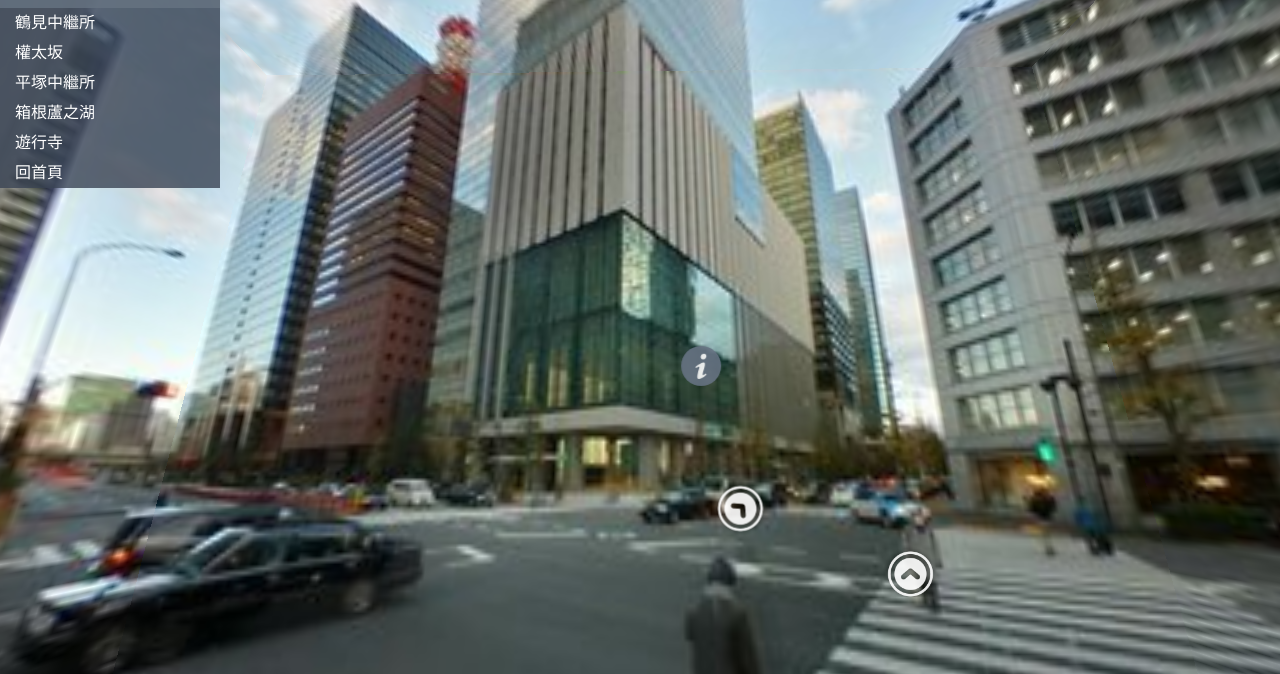
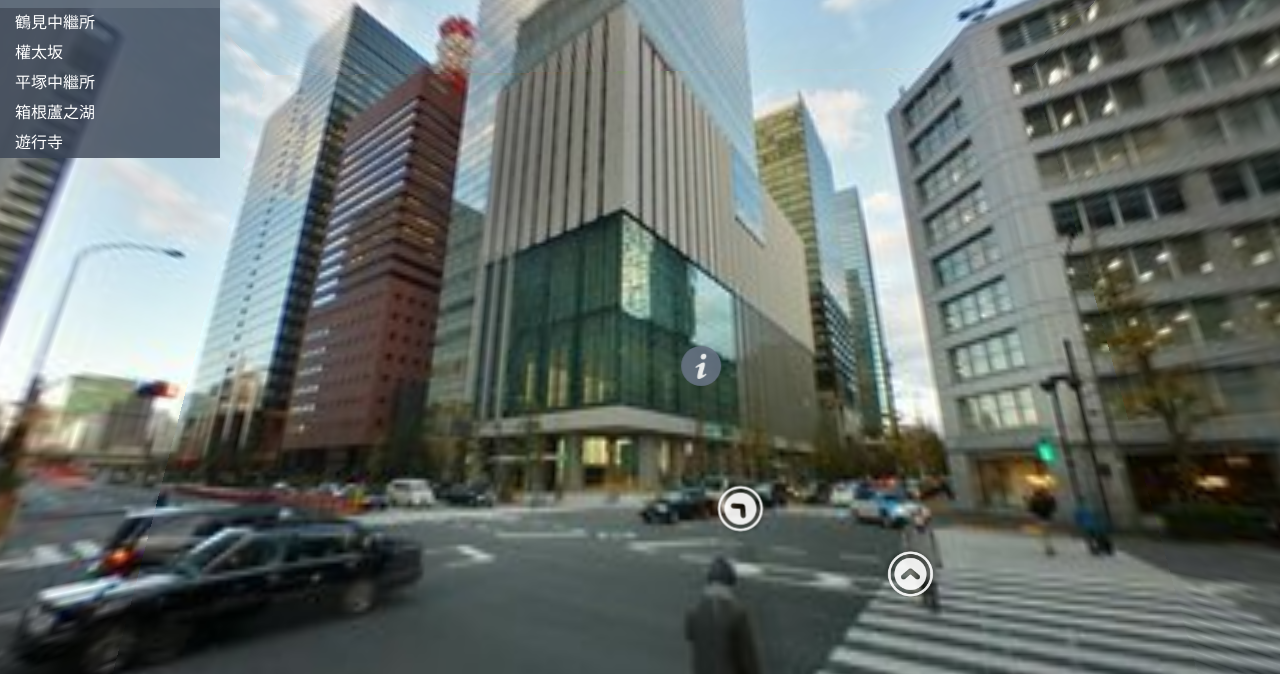
Before and after one commit to weii9763/vr, a plain HTML site: page hakone/app-files/index.html in a window 1280 px wide. Shown: the part 62-736 px from the top of the page. Drawn offline with Linux system fonts and the light colour scheme; animation ran at ten frames a second.

Commit message:
Update index.html

```diff
--- a/hakone/app-files/index.html
+++ b/hakone/app-files/index.html
@@ -38,9 +38,7 @@
       <a href="javascript:void(0)" class="scene" data-id="5-">
         <li class="text">遊行寺</li>
       </a>
-     <a href="../home" class="scene" data-id="5-">
-        <li class="text">回首頁</li>
-      </a>
+
   </ul>
 </div>
 
```
